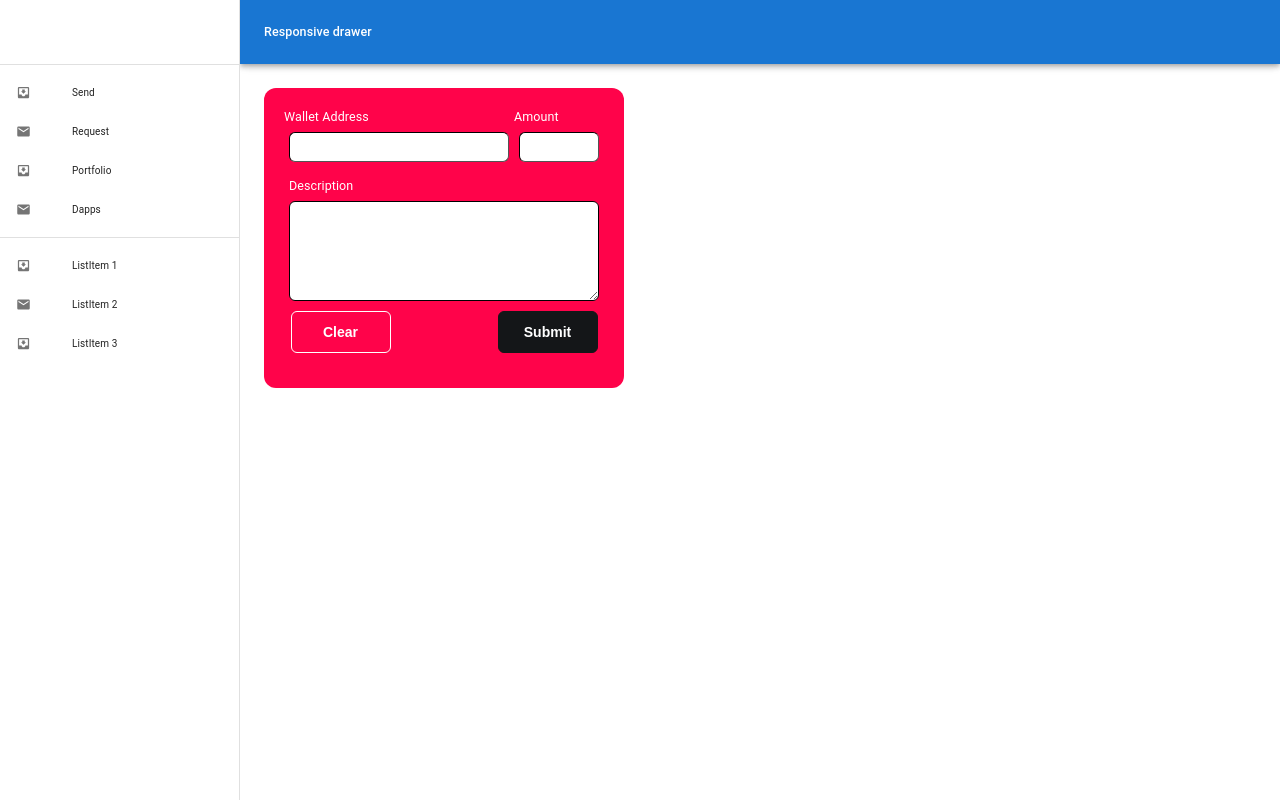
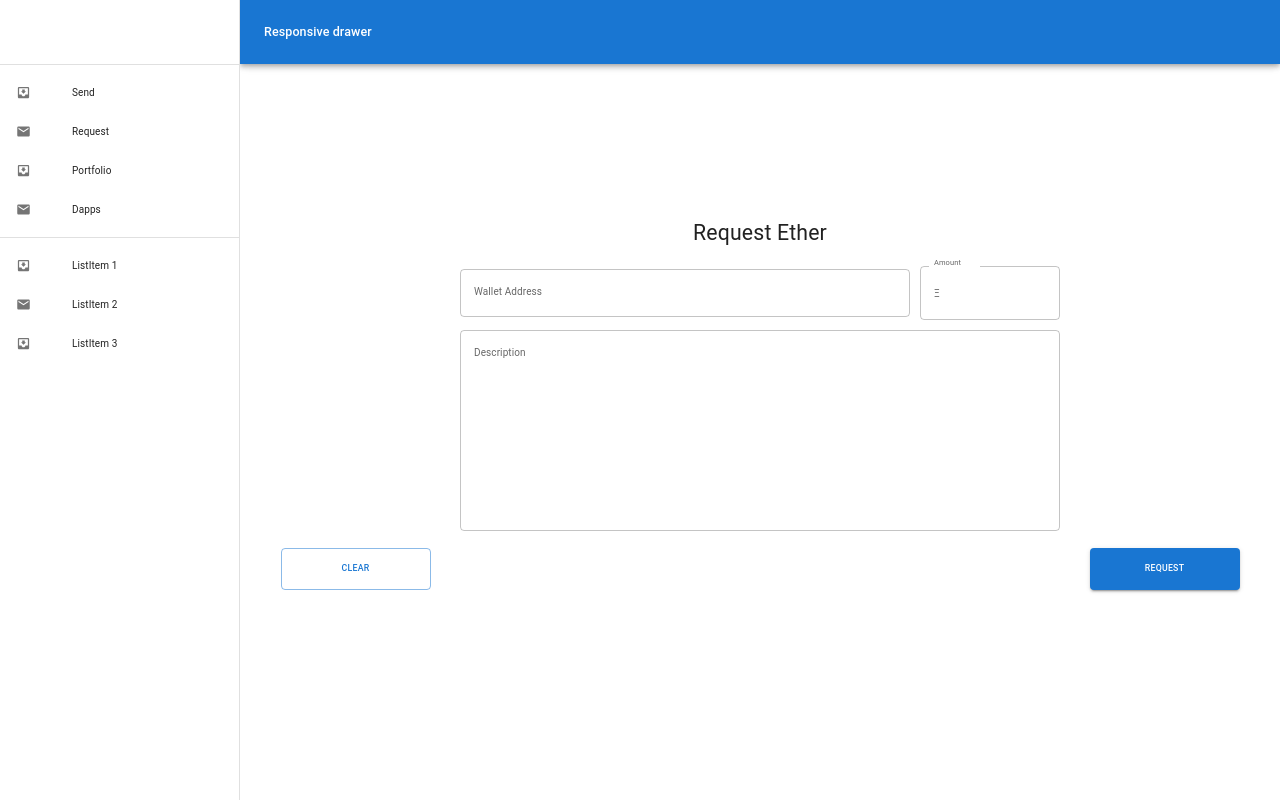
Before and after one commit to InterIIT-TechMeet-Consensys/MetaMask-Snaps-PS, a Gatsby site in the folder packages/site/: page / in a window 1280 px wide. Built offline with nearby package versions, Linux system fonts and the light colour scheme; Gatsby itself is replaced by a stand-in of ours.

Commit message:
added form

```diff
--- a/packages/site/src/components/RequestForm.tsx
+++ b/packages/site/src/components/RequestForm.tsx
@@ -1,120 +1,223 @@
-import React, { useRef } from 'react';
+// import React, { useRef } from 'react';
+//
+// const styles = {
+//   form: {
+//     display: 'flex',
+//     flexDirection: 'column',
+//     alignItems: 'center',
+//     padding: '1rem',
+//     width: '36rem',
+//     height: '30rem',
+//     backgroundColor: '#ff034a',
+//     borderRadius: 12,
+//     borderColor: 'black',
+//     borderWidth: 1,
+//   },
+//   rowInputs: {
+//     display: 'flex',
+//     flexDirection: 'row',
+//   },
+//   smallInput: {
+//     width: '8rem',
+//     margin: '0.5rem',
+//     height: '3rem',
+//     borderRadius: 6,
+//     borderColor: 'black',
+//     borderWidth: 1,
+//   },
+//   mediumInput: {
+//     width: '22rem',
+//     margin: '0.5rem',
+//     height: '3rem',
+//     borderRadius: 6,
+//     borderColor: 'black',
+//     borderWidth: 1,
+//   },
+//   bigInput: {
+//     width: '31rem',
+//     marginTop: '0.5rem',
+//     height: '10rem',
+//     borderRadius: 6,
+//     borderColor: 'black',
+//     borderWidth: 1,
+//   },
+//   submitButton: {
+//     width: '10rem',
+//     height: '4rem',
+//     borderRadius: 6,
+//     marginRight: '1.65rem',
+//     marginTop: '1rem',
+//   },
+//   clearButton: {
+//     width: '10rem',
+//     height: '4rem',
+//     borderRadius: 6,
+//     marginLeft: '1.65rem',
+//     marginTop: '1rem',
+//     backgroundColor: 'transparent',
+//     borderWidth: 1,
+//     borderColor: '#ffffff',
+//     color: '#ffffff',
+//   },
+//   buttons: {
+//     display: 'flex',
+//     flexDirection: 'row',
+//     width: '100%',
+//     justifyContent: 'space-between',
+//   },
+//   inputs: {
+//     display: 'flex',
+//     flexDirection: 'column',
+//     color: 'white',
+//     fontSize: '1.25rem',
+//     marginTop: '1rem',
+//   },
+// };
+//
+// const RequestForm = () => {
+//   const amountInputRef = useRef<HTMLInputElement>(null);
+//   const addressInputRef = useRef<HTMLInputElement>(null);
+//   const descriptionInputRef = useRef<HTMLTextAreaElementElement>(null);
+//
+//   return (
+//     <form style={styles.form}>
+//       <div style={styles.rowInputs}>
+//         <div style={styles.inputs}>
+//           <label htmlFor="address">Wallet Address</label>
+//           <input
+//             id="address"
+//             style={styles.mediumInput}
+//             type="text"
+//             ref={addressInputRef}
+//           />
+//         </div>
+//         <div style={styles.inputs}>
+//           <label htmlFor="amount">Amount</label>
+//           <input
+//             id="amount"
+//             style={styles.smallInput}
+//             type="text"
+//             ref={amountInputRef}
+//           />
+//         </div>
+//       </div>
+//       <div style={styles.inputs}>
+//         <label htmlFor="description">Description</label>
+//         <textarea
+//           id="description"
+//           style={styles.bigInput}
+//           type="text"
+//           ref={descriptionInputRef}
+//         />
+//       </div>
+//       <div style={styles.buttons}>
+//         <button style={styles.clearButton}>Clear</button>
+//         <button style={styles.submitButton}>Submit</button>
+//       </div>
+//     </form>
+//   );
+// };
+//
+// export default RequestForm;
 
-const styles = {
-  form: {
-    display: 'flex',
-    flexDirection: 'column',
-    alignItems: 'center',
-    padding: '1rem',
-    width: '36rem',
-    height: '30rem',
-    backgroundColor: '#ff034a',
-    borderRadius: 12,
-    borderColor: 'black',
-    borderWidth: 1,
-  },
-  rowInputs: {
-    display: 'flex',
-    flexDirection: 'row',
-  },
-  smallInput: {
-    width: '8rem',
-    margin: '0.5rem',
-    height: '3rem',
-    borderRadius: 6,
-    borderColor: 'black',
-    borderWidth: 1,
-  },
-  mediumInput: {
-    width: '22rem',
-    margin: '0.5rem',
-    height: '3rem',
-    borderRadius: 6,
-    borderColor: 'black',
-    borderWidth: 1,
-  },
-  bigInput: {
-    width: '31rem',
-    marginTop: '0.5rem',
-    height: '10rem',
-    borderRadius: 6,
-    borderColor: 'black',
-    borderWidth: 1,
-  },
-  submitButton: {
-    width: '10rem',
-    height: '4rem',
-    borderRadius: 6,
-    marginRight: '1.65rem',
-    marginTop: '1rem',
-  },
-  clearButton: {
-    width: '10rem',
-    height: '4rem',
-    borderRadius: 6,
-    marginLeft: '1.65rem',
-    marginTop: '1rem',
-    backgroundColor: 'transparent',
-    borderWidth: 1,
-    borderColor: '#ffffff',
-    color: '#ffffff',
-  },
-  buttons: {
-    display: 'flex',
-    flexDirection: 'row',
-    width: '100%',
-    justifyContent: 'space-between',
-  },
-  inputs: {
-    display: 'flex',
-    flexDirection: 'column',
-    color: 'white',
-    fontSize: '1.25rem',
-    marginTop: '1rem',
-  },
-};
+import React from 'react';
+import Box from '@mui/material/Box';
+import {
+  Button,
+  FormControl,
+  InputAdornment,
+  InputLabel,
+  OutlinedInput,
+  TextField,
+  Typography,
+} from '@mui/material';
 
 const RequestForm = () => {
-  const amountInputRef = useRef<HTMLInputElement>(null);
-  const addressInputRef = useRef<HTMLInputElement>(null);
-  const descriptionInputRef = useRef<HTMLTextAreaElementElement>(null);
-
   return (
-    <form style={styles.form}>
-      <div style={styles.rowInputs}>
-        <div style={styles.inputs}>
-          <label htmlFor="address">Wallet Address</label>
-          <input
-            id="address"
-            style={styles.mediumInput}
-            type="text"
-            ref={addressInputRef}
+    <Box
+      sx={{
+        display: 'flex',
+        flexDirection: 'column',
+        width: '100%',
+        justifyContent: 'center',
+        alignItems: 'center',
+        height: '80vh',
+      }}
+    >
+      <Box
+        sx={{
+          margin: '1rem',
+        }}
+      >
+        <Typography variant="h4">Request Ether</Typography>
+      </Box>
+      <Box
+        sx={{
+          display: 'flex',
+          flexDirection: 'row',
+          width: '100%',
+          justifyContent: 'center',
+          alignItems: 'center',
+          margin: '1rem',
+        }}
+      >
+        <TextField
+          style={{
+            width: '45rem',
+            marginRight: '1rem',
+          }}
+          id="outlined-basic"
+          label="Wallet Address"
+          variant="outlined"
+        />
+        <FormControl>
+          <InputLabel htmlFor="outlined-adornment-amount">Amount</InputLabel>
+          <OutlinedInput
+            style={{
+              width: '14rem',
+              fontSize: '1.5rem',
+            }}
+            type="number"
+            id="outlined-adornment-amount"
+            startAdornment={<InputAdornment position="start">Ξ</InputAdornment>}
+            label="Amount"
           />
-        </div>
-        <div style={styles.inputs}>
-          <label htmlFor="amount">Amount</label>
-          <input
-            id="amount"
-            style={styles.smallInput}
-            type="text"
-            ref={amountInputRef}
-          />
-        </div>
-      </div>
-      <div style={styles.inputs}>
-        <label htmlFor="description">Description</label>
-        <textarea
-          id="description"
-          style={styles.bigInput}
-          type="text"
-          ref={descriptionInputRef}
-        />
-      </div>
-      <div style={styles.buttons}>
-        <button style={styles.clearButton}>Clear</button>
-        <button style={styles.submitButton}>Submit</button>
-      </div>
-    </form>
+        </FormControl>
+      </Box>
+      <TextField
+        id="outlined-multiline-static"
+        label="Description"
+        multiline
+        rows={12}
+        variant="outlined"
+        style={{
+          width: '60rem',
+        }}
+      />
+      <Box
+        sx={{
+          width: '100%',
+          display: 'flex',
+          flexDirection: 'row',
+          justifyContent: 'space-between',
+          alignItems: 'center',
+          padding: '0.65rem',
+        }}
+      >
+        <Button
+          variant="outlined"
+          style={{
+            margin: '1rem',
+            width: '15rem',
+          }}
+        >
+          Clear
+        </Button>
+        <Button variant="contained" style={{ margin: '1rem', width: '15rem' }}>
+          Request
+        </Button>
+      </Box>
+    </Box>
   );
 };
 
--- a/packages/site/src/pages/index.tsx
+++ b/packages/site/src/pages/index.tsx
@@ -16,6 +16,7 @@ import {
 } from '../components';
 import Layout from '../components/UI/Layout';
 import RequestForm from '../components/RequestForm';
+import { Box } from '@mui/system';
 
 const Container = styled.div`
   display: flex;
@@ -31,6 +32,7 @@ const Container = styled.div`
     margin-bottom: 2rem;
     width: auto;
   }
+  background-color: '#171275';
 `;
 
 const Heading = styled.h1`
```
